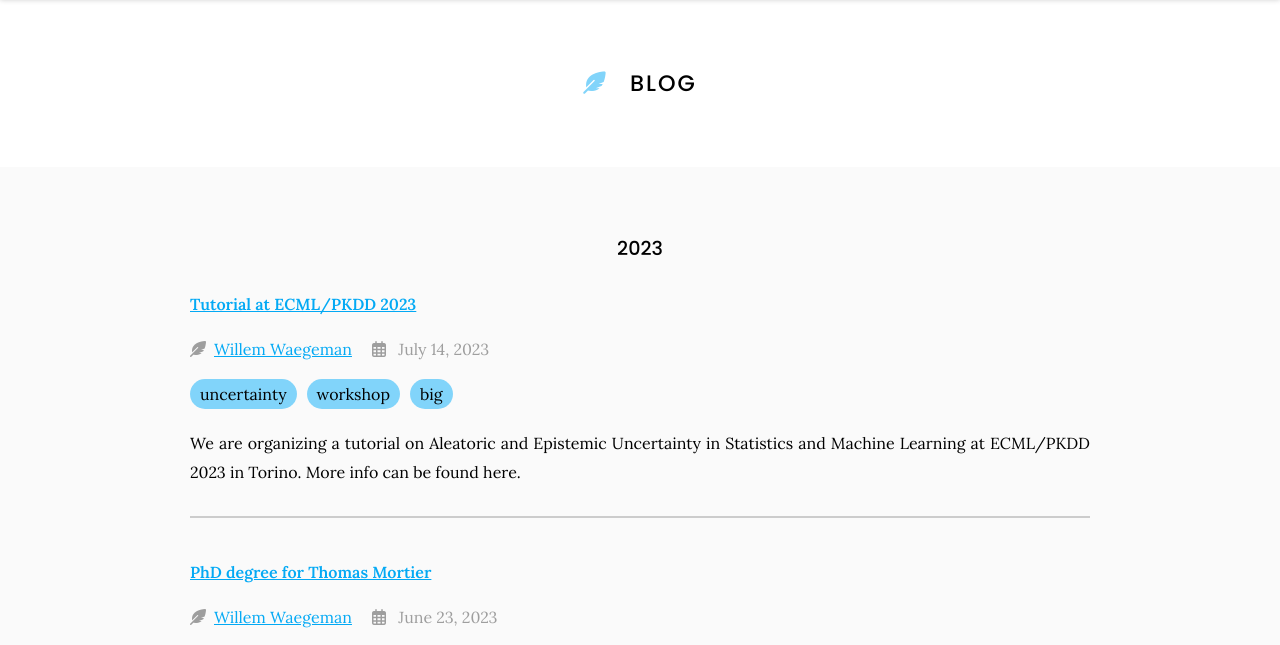
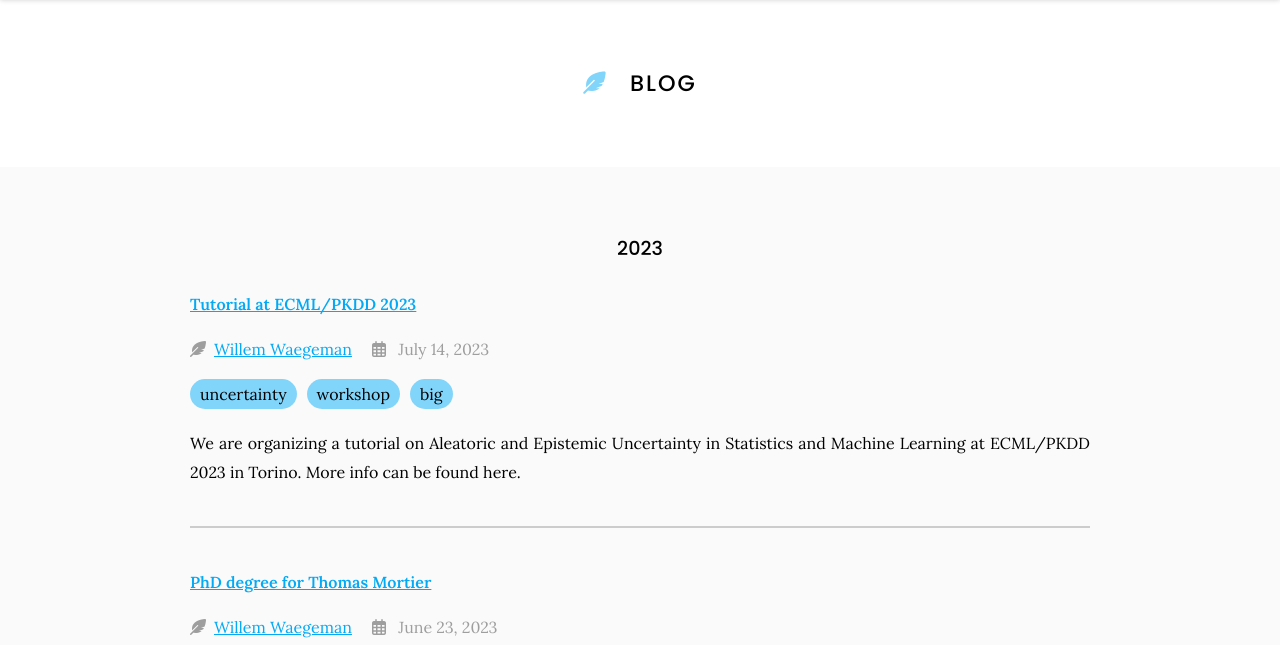
Before and after one commit to willemwaegeman/bioml, a Jekyll site: the page built from blog/index.md, in a window 1280 px wide. Shown: the part 110-755 px from the top of the page. Built offline with Jekyll 4.4.1, drawn with Linux system fonts in a browser that asks for light colours.

Commit message:
Update post-excerpt.html
small update

```diff
--- a/_includes/post-excerpt.html
+++ b/_includes/post-excerpt.html
@@ -10,7 +10,7 @@
   {% endif %}
 {% endfor %}
 
-<div class="post_excerpt" style="margin-bottom: 40px; border-bottom: 2px solid #ccc; padding-bottom: 30px;">
+<div class="post_excerpt" style="margin-bottom: 40px; border-bottom: 2px solid #ccc; padding-bottom: 40px;">
   {% assign url = post.url | default: "" %}
   {% assign title = post.title | default: "" %}
   <p>
```
